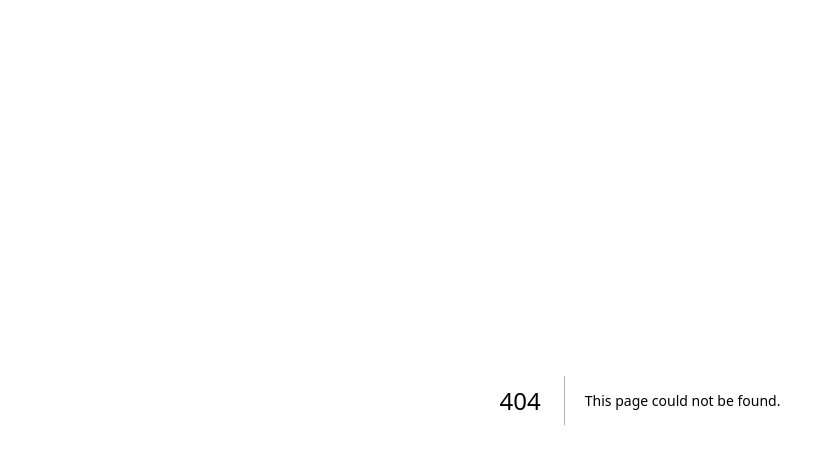
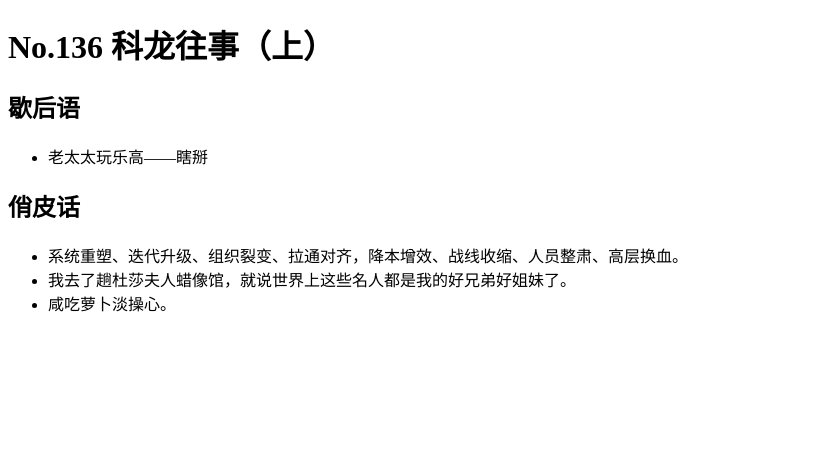
Before and after one commit to eddiehe99/bannatienet, a Next.js app: page /episodes/No.136 in a window 1280 px wide. Before the commit this address had no page. Shown: the top 464 px of the page, without its empty margins (0-835 px from the left). Built offline with nearby package versions, Linux system fonts and the light colour scheme.

Commit message:
feat: add episode No.136

```diff
--- /dev/null
+++ b/src/pages/episodes/No.136.mdx
@@ -0,0 +1,11 @@
+# No.136 科龙往事（上）
+
+## 歇后语
+
+- 老太太玩乐高——瞎掰
+
+## 俏皮话
+
+- 系统重塑、迭代升级、组织裂变、拉通对齐，降本增效、战线收缩、人员整肃、高层换血。
+- 我去了趟杜莎夫人蜡像馆，就说世界上这些名人都是我的好兄弟好姐妹了。
+- 咸吃萝卜淡操心。
--- a/src/pages/episodes/_meta.js
+++ b/src/pages/episodes/_meta.js
@@ -1,6 +1,7 @@
 /* eslint-disable prettier/prettier */
 /* eslint-disable import/no-anonymous-default-export */
 export default {
+    'No.136': 'No.136',
     'No.134': 'No.134',
     'No.133': 'No.133',
     'No.132': 'No.132',
```
